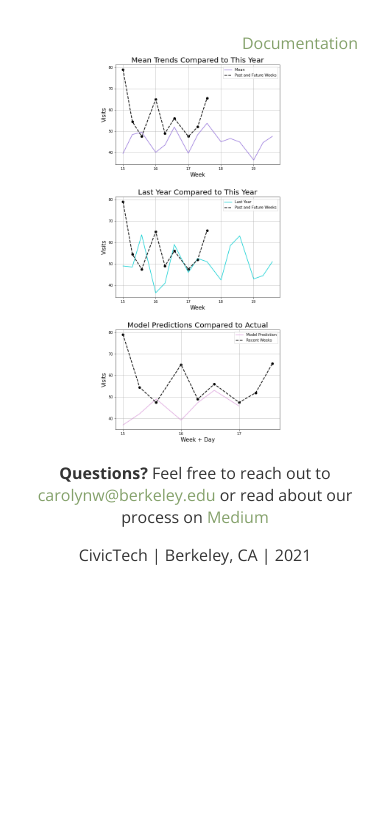
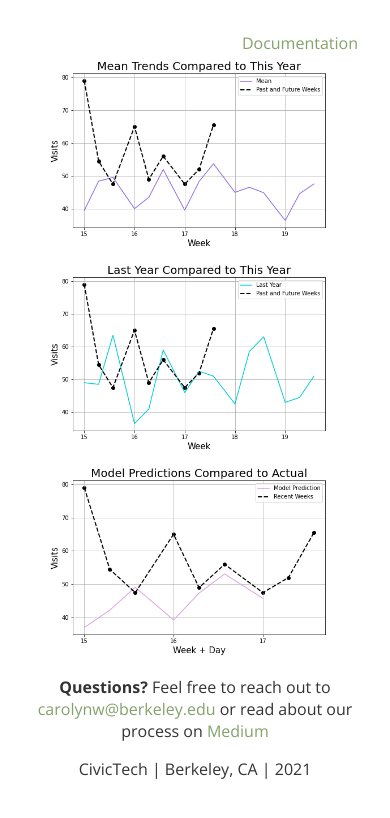
Before and after one commit to civictech-bfp/civictech-bfp.github.io, a plain HTML site: page mobile.html in a window 390 px wide. Drawn offline with nearby package versions, Linux system fonts and the light colour scheme.

Commit message:
updated temp images

```diff
--- a/style/style.css
+++ b/style/style.css
@@ -45,6 +45,12 @@ img {
     z-index: -1;
 }
 
+@media only screen and (max-width: 450px) {
+    img {
+        width: 100%;
+    }
+}
+
 footer {
     text-align: center;
 }
```
